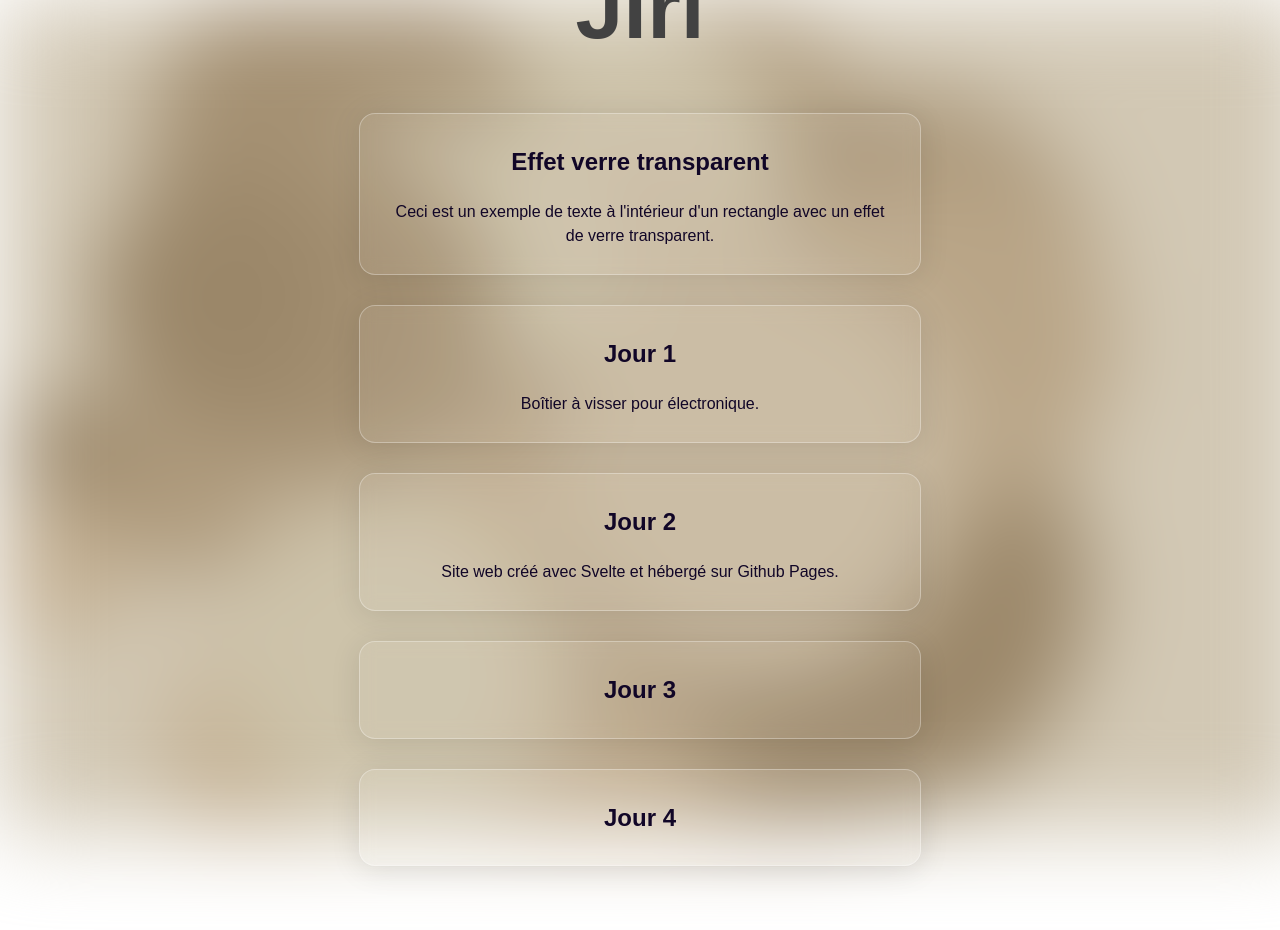
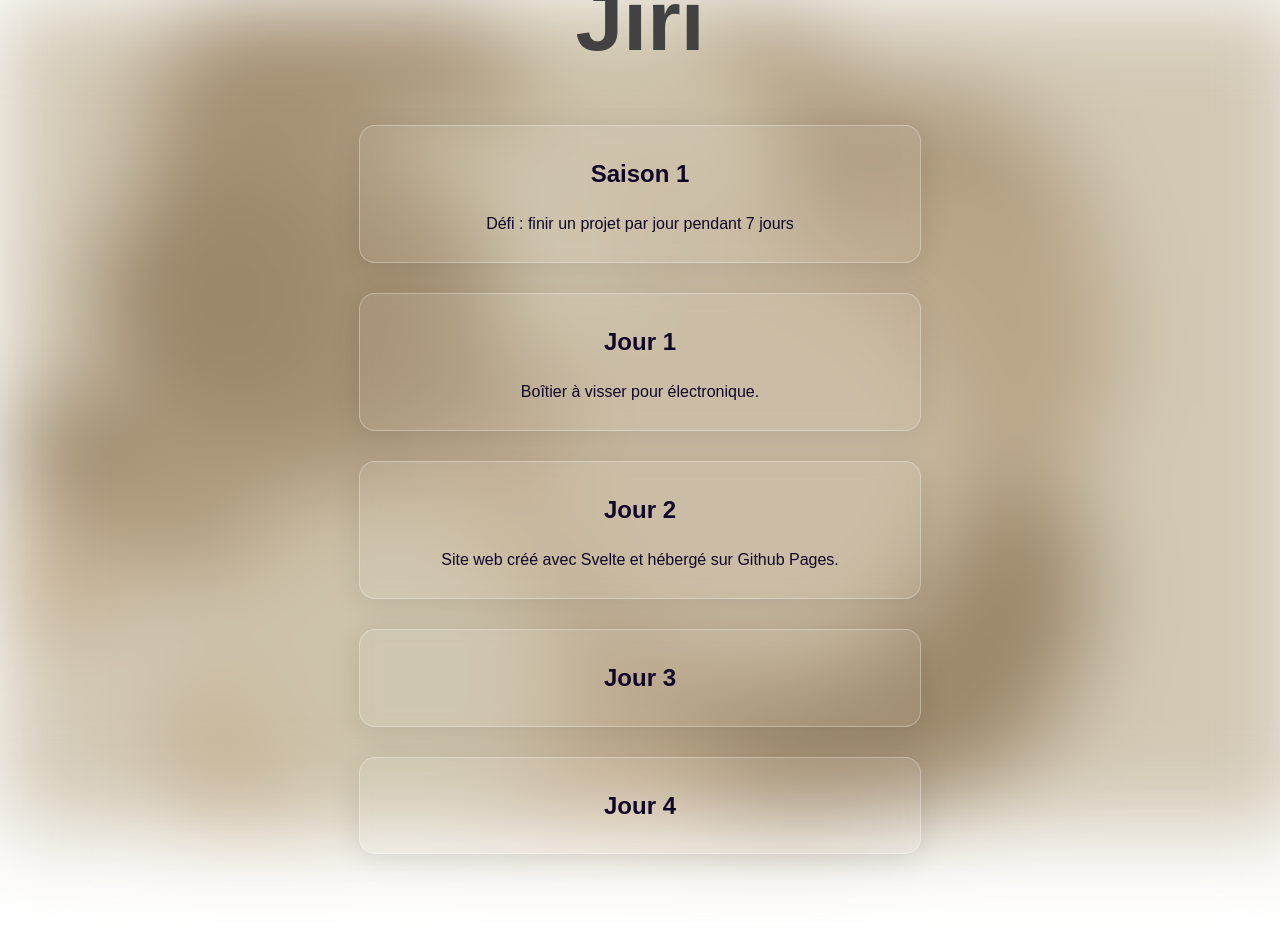
Before and after one commit to JiriWav/REtoile, a Svelte app: page / in a window 1280 px wide. Shown: the top 930 px of the page. Built offline with nearby package versions, Linux system fonts and the light colour scheme; a web font is replaced by a local one.

Commit message:
Tab name

```diff
--- a/src/App.svelte
+++ b/src/App.svelte
@@ -103,8 +103,8 @@
   </header>
 
   <div id="glass-intro">
-    <h2>Effet verre transparent</h2>
-    <p>Ceci est un exemple de texte à l'intérieur d'un rectangle avec un effet de verre transparent.</p>
+    <h2>Saison 1</h2>
+    <p>Défi : finir un projet par jour pendant 7 jours</p>
   </div>
 
   <!-- Ajout du canevas ici -->
```
Also changed, not shown: 3 other files (tests, documents, lock files or other folders).
